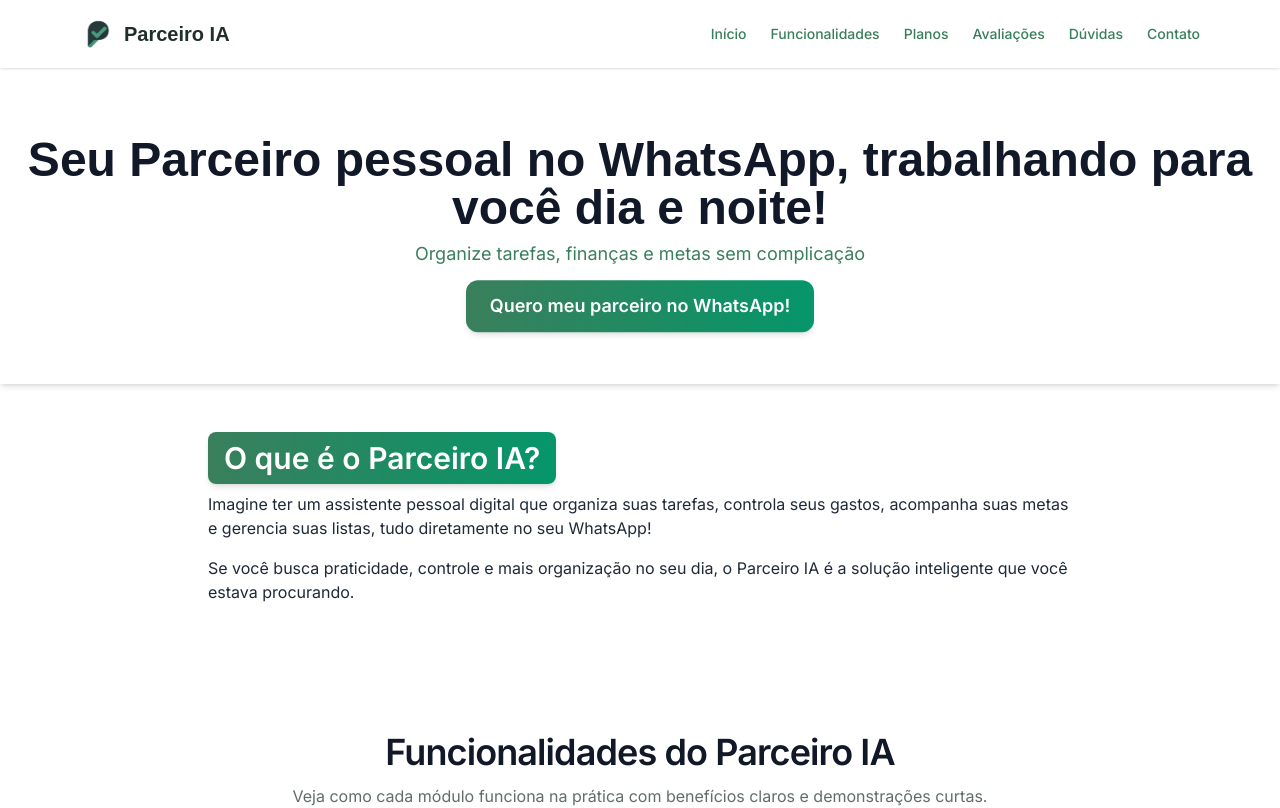
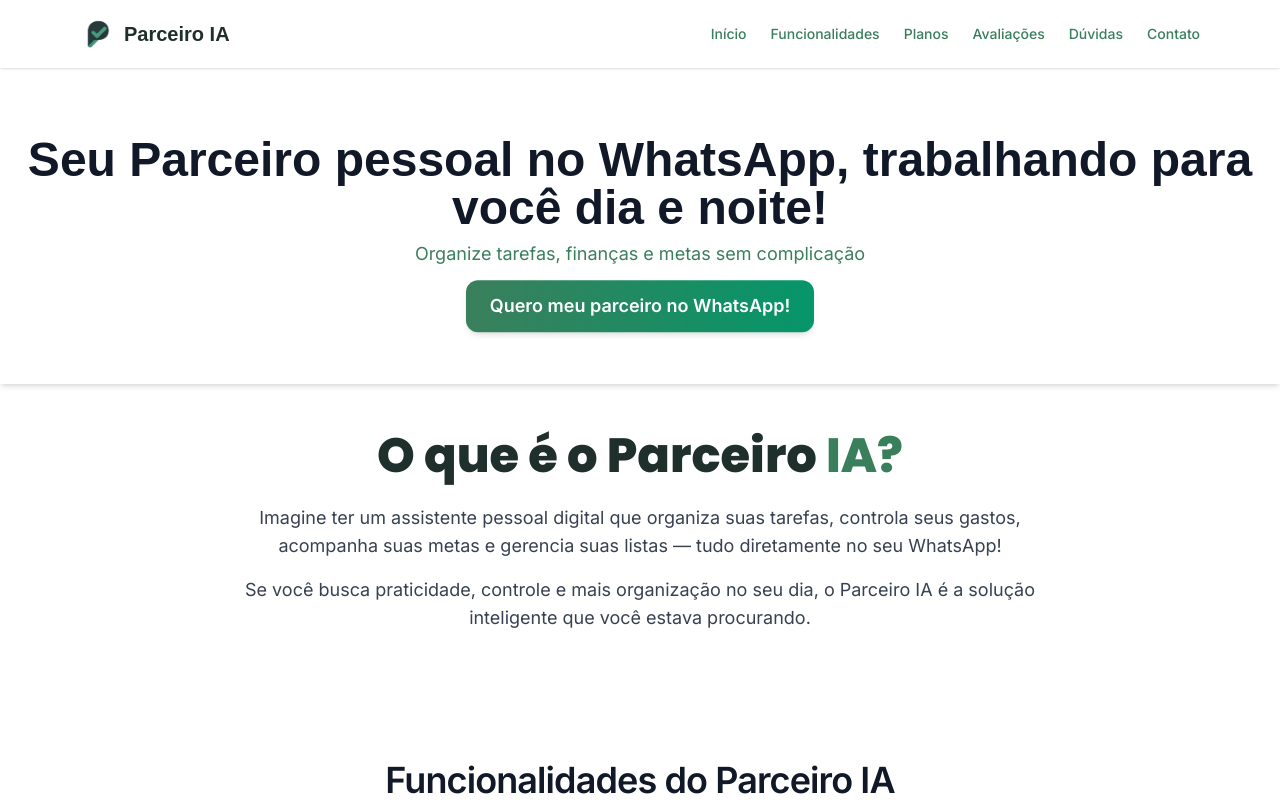
Before and after one commit to herick25/Site-Parceiro-IA, a React (Vite) app: page / in a window 1280 px wide. Shown: the top 808 px of the page. Built offline with nearby package versions, Linux system fonts and the light colour scheme.

Commit message:
alteração hero

```diff
--- a/src/sections/Hero.jsx
+++ b/src/sections/Hero.jsx
@@ -14,24 +14,27 @@
           Seu Parceiro pessoal no WhatsApp, trabalhando para você dia e noite!
         </h1>
         <p className="text-lg text-menta">
-         Organize tarefas, finanças e metas sem complicação
+          Organize tarefas, finanças e metas sem complicação
         </p>
         <div className="mt-6">
-          <ModernCTA onClick={scrollToPlans}>Quero meu parceiro no WhatsApp!</ModernCTA>
+          <ModernCTA onClick={scrollToPlans}>
+            Quero meu parceiro no WhatsApp!
+          </ModernCTA>
         </div>
       </header>
 
-      <section className="max-w-4xl mx-auto px-4 py-12">
-        <h2 className="text-3xl font-semibold text-escuro mb-2 bg-gradient-to-r from-menta to-emerald-600 text-white py-2 px-4 rounded-lg shadow-md inline-block">
-          O que é o Parceiro IA?
+      <section className="max-w-4xl mx-auto px-4 py-12 text-center">
+        <h2 className="text-3xl md:text-5xl font-extrabold font-poppins text-escuro mb-6">
+          O que é o Parceiro <span className="text-menta">IA?</span>
         </h2>
-        <p className="text-gray-800 mb-4">
-          Imagine ter um assistente pessoal digital que organiza suas tarefas, controla seus gastos,
-          acompanha suas metas e gerencia suas listas, tudo diretamente no seu WhatsApp!
+        <p className="text-lg text-gray-700 mb-4">
+          Imagine ter um assistente pessoal digital que organiza suas tarefas,
+          controla seus gastos, acompanha suas metas e gerencia suas listas —
+          tudo diretamente no seu WhatsApp!
         </p>
-        <p className="text-gray-800">
-          Se você busca praticidade, controle e mais organização no seu dia, o Parceiro IA é a solução
-          inteligente que você estava procurando.
+        <p className="text-lg text-gray-700">
+          Se você busca praticidade, controle e mais organização no seu dia,
+          o Parceiro IA é a solução inteligente que você estava procurando.
         </p>
       </section>
     </div>
```
